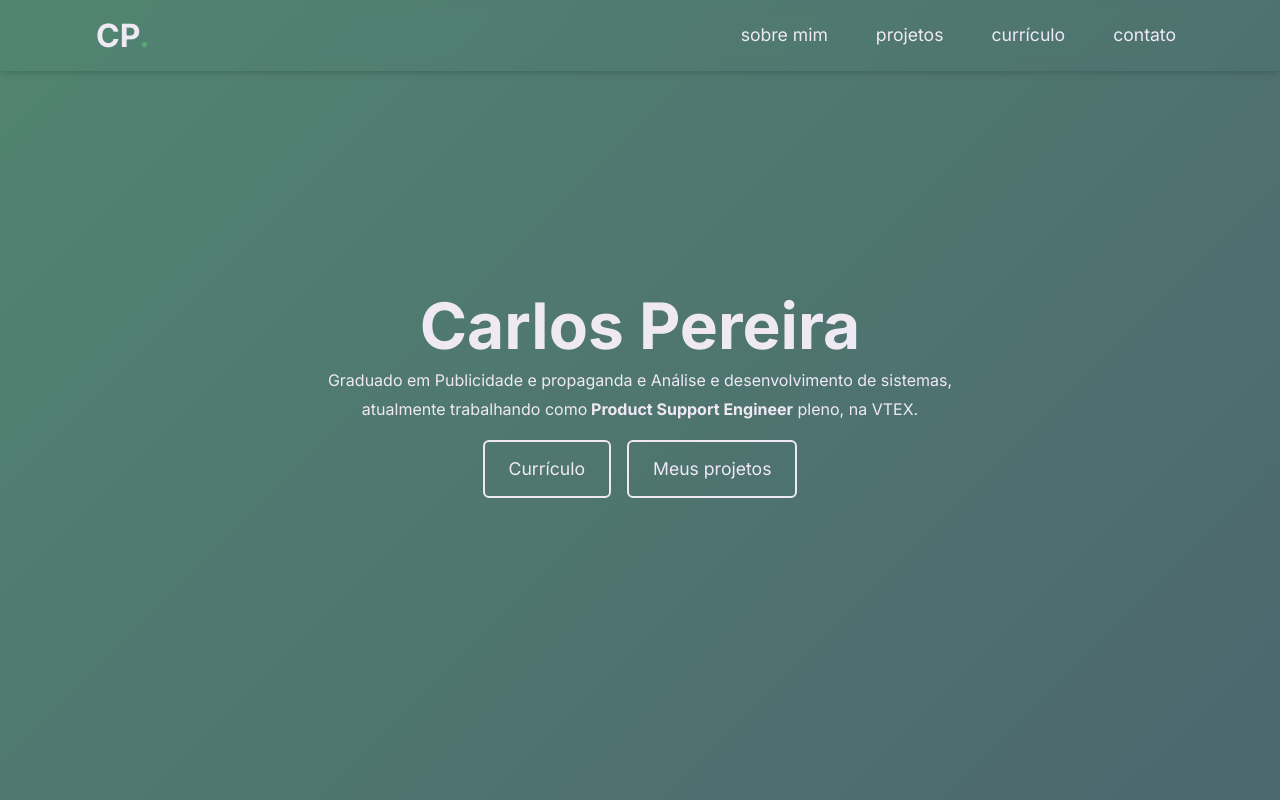
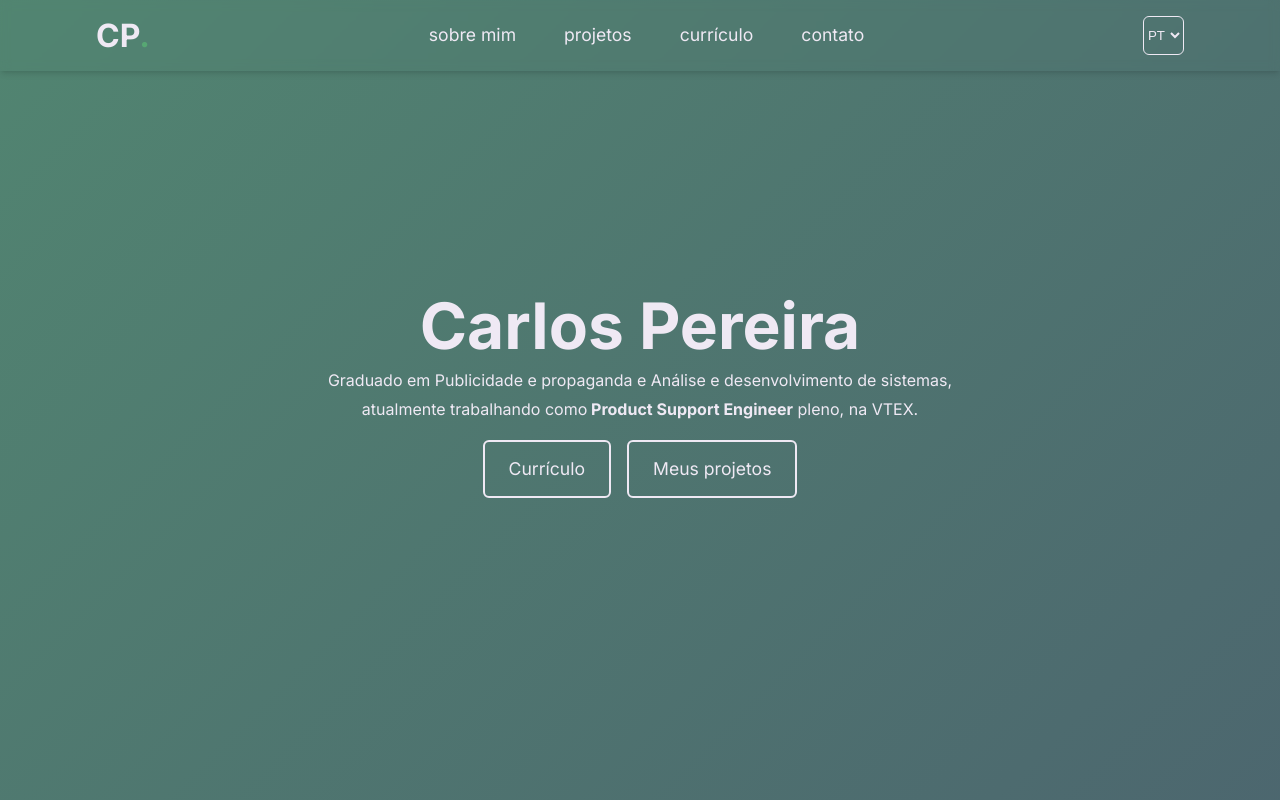
Before and after one commit to kdumagalhaes/hellocarlos, a React (Vite) app: page / in a window 1280 px wide. Shown: the top 800 px of the page. Built offline with nearby package versions, Linux system fonts and the light colour scheme.

Commit message:
Add LanguageSwitcher component

```diff
--- a/package.json
+++ b/package.json
@@ -12,6 +12,7 @@
   "dependencies": {
     "@emailjs/browser": "^3.6.2",
     "dotenv": "^16.0.1",
+    "flagpack": "^1.0.5",
     "react": "^18.2.0",
     "react-dom": "^18.2.0",
     "react-icons": "^4.4.0",
--- a/src/components/Header/HeaderNav.tsx
+++ b/src/components/Header/HeaderNav.tsx
@@ -1,3 +1,4 @@
+import { LanguageSwitcher } from '../LanguageSwitcher/LanguageSwitcher'
 import { Container, Header, Logo, NavMenu } from './styles'
 
 export function HeaderNav() {
@@ -30,6 +31,7 @@ export function HeaderNav() {
             </li>
           </ul>
         </NavMenu>
+        <LanguageSwitcher />
       </Header>
     </Container>
   )
--- /dev/null
+++ b/src/components/LanguageSwitcher/LanguageSwitcher.tsx
@@ -0,0 +1,11 @@
+import { Select } from './styles'
+
+export function LanguageSwitcher() {
+  return (
+    <Select>
+      <option value="br">PT</option>
+      <option value="en">EN</option>
+      <option value="fr">FR</option>
+    </Select>
+  )
+}
--- /dev/null
+++ b/src/components/LanguageSwitcher/styles.ts
@@ -0,0 +1,10 @@
+import styled from 'styled-components'
+
+export const Select = styled.select`
+  background-color: transparent;
+  border: 1px solid ${(props) => props.theme.magnolia};
+  border-radius: 6px;
+  outline: transparent;
+  cursor: pointer;
+  color: ${(props) => props.theme.magnolia};
+`
```
Also changed, not shown: 1 other file (tests, documents, lock files or other folders).
